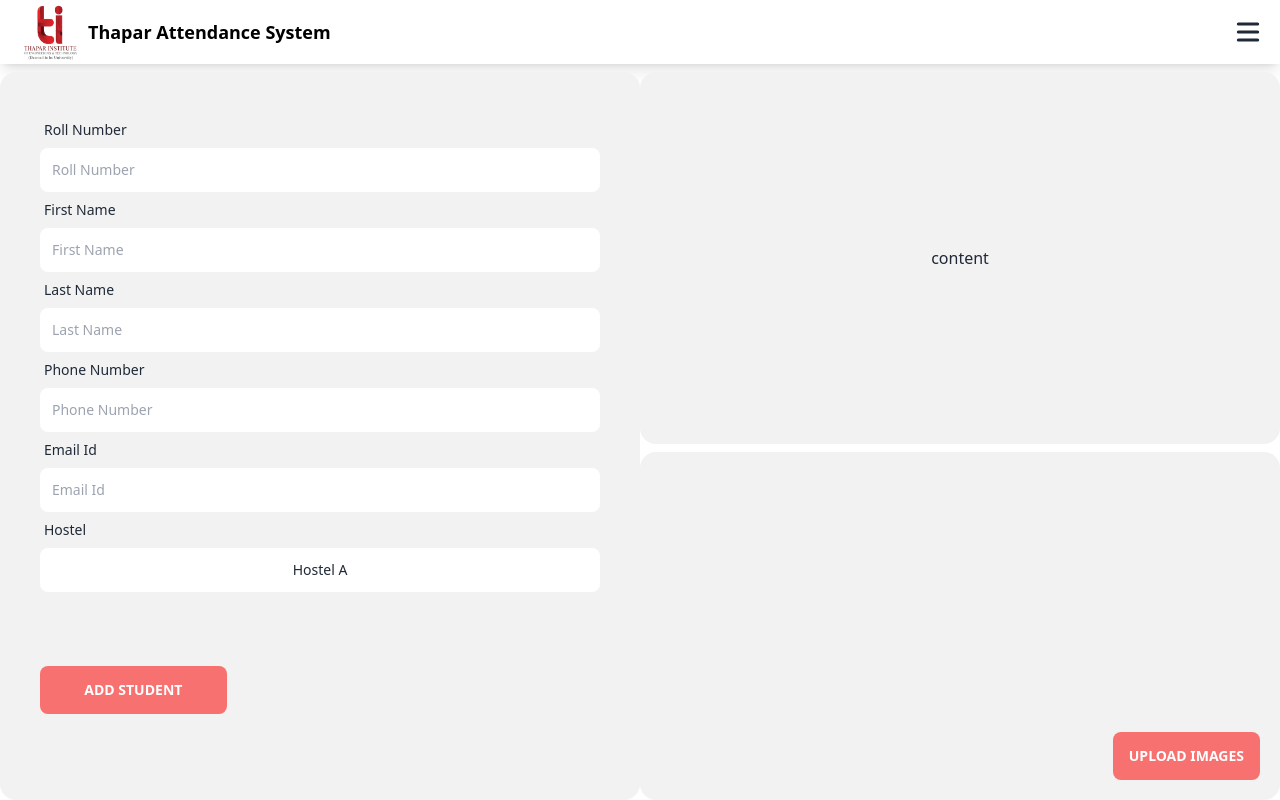
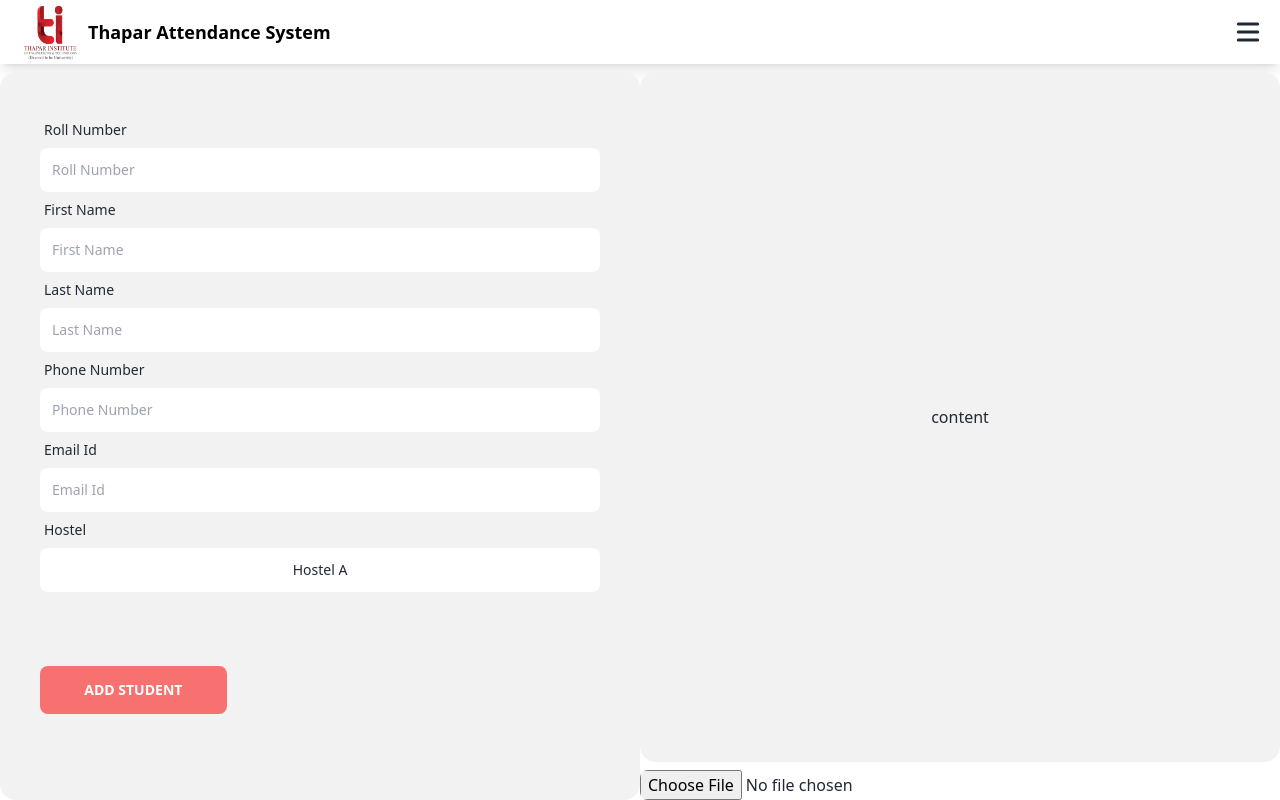
Before and after one commit to RaghavPrabhakar66/Face-Recognition-System, a React (Create React App) app in the folder facerec/frontend/: page /site/add-student in a window 1280 px wide. Built offline with nearby package versions, Linux system fonts and the light colour scheme.

Commit message:
make form data

```diff
--- a/facerec/frontend/src/Components/AddStudent.js
+++ b/facerec/frontend/src/Components/AddStudent.js
@@ -29,23 +29,36 @@ const AddStudent = () => {
     const [phone, setPhone] = useState(null);
     const [email, setEmail] = useState("");
     const [hostel, setHostel] = useState("Hostel A");
+    const [postImage, setPostImage] = useState(null);
     const navigate = useNavigate();
 
     async function addStudent() {
-        let item = { rollno, first_name, last_name, phone, email, hostel }
-        console.log(item);
+        let formData = new FormData();
+        formData.append('rollno', rollno);
+        formData.append('first_name', first_name);
+        formData.append('last_name', last_name);
+        formData.append('phone', phone);
+        formData.append('email', email);
+        formData.append('hostel', hostel);
+        formData.append('is_outside', false);
+        formData.append('photo', postImage);
+
+        // let item = { rollno, first_name, last_name, phone, email, hostel }
+        // console.log(item);
+        console.log(formData);
 
         await axios({
             method: "post",
             url: "http://127.0.0.1:8080/api/students",
-            data: item,
+            data: formData,
             headers: {
-				Authorization : 'Token ' + localStorage.getItem("Token")
-			}
+                Authorization: 'Token ' + localStorage.getItem("Token"),
+                'content-type': 'multipart/form-data'
+            }
         })
             .then((res) => {
                 console.log(res.data);
-                if(res.data) {
+                if (res.data) {
                     navigate("/site/dashboard");
                 } else {
                     alert("Invalid request")
@@ -144,7 +157,14 @@ const AddStudent = () => {
                     <div className="grid flex-grow card bg-base-200 rounded-box place-items-center">
                         content
                     </div>
-                    <UploadImages />
+                    <input
+                        accept="image/*"
+                        className="rounded-lg"
+                        name="photo"
+                        type="file"
+                        onChange={(e) => setPostImage(URL.createObjectURL(e.target.files[0]))}
+                    />
+                    {/* <UploadImages /> */}
                     {/* <div className="grid flex-grow card bg-base-200 rounded-box place-items-center">
 						Upload Image
 						<UploadImages />
--- a/facerec/frontend/src/Components/ViewStudentList.js
+++ b/facerec/frontend/src/Components/ViewStudentList.js
@@ -33,9 +33,6 @@ const ViewStudentList = () => {
         </tr>
     ));
 
-    const orderItem = listItem.sort((a,b) => (
-        a.rollno > b.rollno ? 1 : -1
-    ))
     return (
         <div className="flex flex-col h-screen">
             <Navbar />
```
